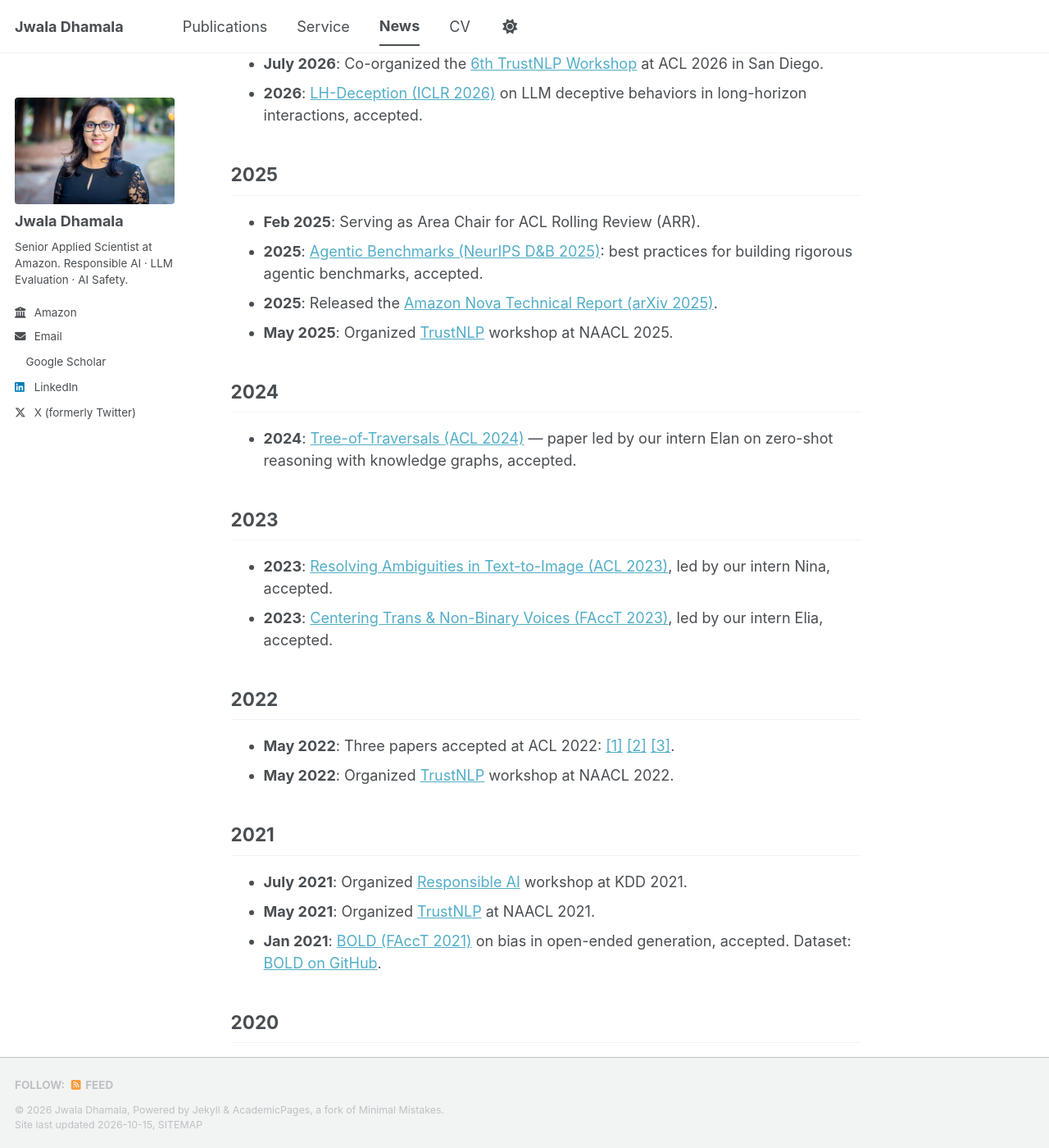
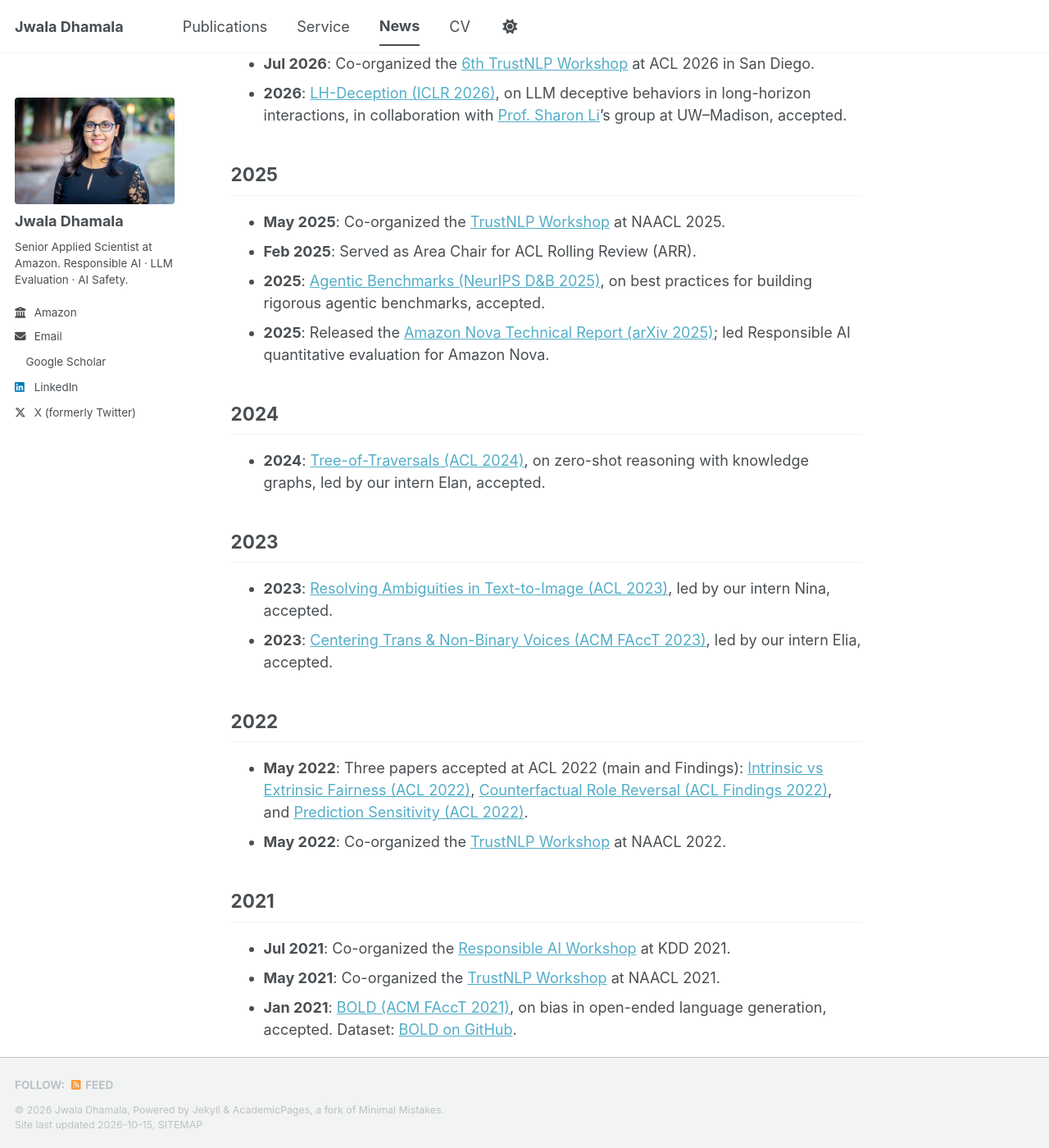
Before and after one commit to jwaladhamala/jwaladhamala.github.io, a Jekyll site: the page built from _pages/news.md, in a window 1280 px wide and 1400 px high, scrolled down 244 px. Shown: the whole window at 82% size. Built offline with Jekyll 4.4.1, drawn with Linux system fonts in a browser that asks for light colours; a style sheet for code colours, icons or effects is not loaded; some of the changed text lies outside the part shown.

Commit message:
Nova 1.0/2.0 RAI eval lead in bio; venue labels on research links; fix Intrinsic vs Extrinsic Fairness arXiv link; news consistency pass

```diff
--- a/_pages/news.md
+++ b/_pages/news.md
@@ -7,46 +7,46 @@ author_profile: true
 ## 2026
 
 - **Aug 2026**: Released [From Interpretability to Control](https://arxiv.org/abs/2608.11171), a retrospective on six years of the TrustNLP Workshop.
-- **July 2026**: Co-organized the [6th TrustNLP Workshop](https://trustnlpworkshop.github.io/) at ACL 2026 in San Diego.
-- **2026**: [LH-Deception (ICLR 2026)](https://arxiv.org/abs/2510.03999) on LLM deceptive behaviors in long-horizon interactions, accepted.
+- **Jul 2026**: Co-organized the [6th TrustNLP Workshop](https://trustnlpworkshop.github.io/) at ACL 2026 in San Diego.
+- **2026**: [LH-Deception (ICLR 2026)](https://arxiv.org/abs/2510.03999), on LLM deceptive behaviors in long-horizon interactions, in collaboration with [Prof. Sharon Li](https://pages.cs.wisc.edu/~sharonli/)'s group at UW–Madison, accepted.
 
 ## 2025
 
-- **Feb 2025**: Serving as Area Chair for ACL Rolling Review (ARR).
-- **2025**: [Agentic Benchmarks (NeurIPS D&B 2025)](https://arxiv.org/abs/2507.02825): best practices for building rigorous agentic benchmarks, accepted.
-- **2025**: Released the [Amazon Nova Technical Report (arXiv 2025)](https://arxiv.org/abs/2506.12103).
-- **May 2025**: Organized [TrustNLP](https://trustnlpworkshop.github.io/) workshop at NAACL 2025.
+- **May 2025**: Co-organized the [TrustNLP Workshop](https://trustnlpworkshop.github.io/) at NAACL 2025.
+- **Feb 2025**: Served as Area Chair for ACL Rolling Review (ARR).
+- **2025**: [Agentic Benchmarks (NeurIPS D&B 2025)](https://arxiv.org/abs/2507.02825), on best practices for building rigorous agentic benchmarks, accepted.
+- **2025**: Released the [Amazon Nova Technical Report (arXiv 2025)](https://arxiv.org/abs/2506.12103); led Responsible AI quantitative evaluation for Amazon Nova.
 
 ## 2024
 
-- **2024**: [Tree-of-Traversals (ACL 2024)](https://aclanthology.org/2024.acl-long.665.pdf) — paper led by our intern Elan on zero-shot reasoning with knowledge graphs, accepted.
+- **2024**: [Tree-of-Traversals (ACL 2024)](https://aclanthology.org/2024.acl-long.665.pdf), on zero-shot reasoning with knowledge graphs, led by our intern Elan, accepted.
 
 ## 2023
 
 - **2023**: [Resolving Ambiguities in Text-to-Image (ACL 2023)](https://aclanthology.org/2023.acl-long.804/), led by our intern Nina, accepted.
-- **2023**: [Centering Trans & Non-Binary Voices (FAccT 2023)](https://dl.acm.org/doi/abs/10.1145/3593013.3594078), led by our intern Elia, accepted.
+- **2023**: [Centering Trans & Non-Binary Voices (ACM FAccT 2023)](https://dl.acm.org/doi/abs/10.1145/3593013.3594078), led by our intern Elia, accepted.
 
 ## 2022
 
-- **May 2022**: Three papers accepted at ACL 2022: [[1]](https://arxiv.org/abs/2203.13928) [[2]](https://arxiv.org/abs/2203.12574) [[3]](https://arxiv.org/abs/2203.08670).
-- **May 2022**: Organized [TrustNLP](https://trustnlpworkshop.github.io/) workshop at NAACL 2022.
+- **May 2022**: Three papers accepted at ACL 2022 (main and Findings): [Intrinsic vs Extrinsic Fairness (ACL 2022)](https://arxiv.org/abs/2203.13928), [Counterfactual Role Reversal (ACL Findings 2022)](https://arxiv.org/abs/2203.12574), and [Prediction Sensitivity (ACL 2022)](https://arxiv.org/abs/2203.08670).
+- **May 2022**: Co-organized the [TrustNLP Workshop](https://trustnlpworkshop.github.io/) at NAACL 2022.
 
 ## 2021
 
-- **July 2021**: Organized [Responsible AI](https://sites.google.com/view/responsible-ai-kdd2021/home) workshop at KDD 2021.
-- **May 2021**: Organized [TrustNLP](https://trustnlpworkshop.github.io/) at NAACL 2021.
-- **Jan 2021**: [BOLD (FAccT 2021)](https://arxiv.org/pdf/2101.11718.pdf) on bias in open-ended generation, accepted. Dataset: [BOLD on GitHub](https://github.com/amazon-research/bold).
+- **Jul 2021**: Co-organized the [Responsible AI Workshop](https://sites.google.com/view/responsible-ai-kdd2021/home) at KDD 2021.
+- **May 2021**: Co-organized the [TrustNLP Workshop](https://trustnlpworkshop.github.io/) at NAACL 2021.
+- **Jan 2021**: [BOLD (ACM FAccT 2021)](https://arxiv.org/pdf/2101.11718.pdf), on bias in open-ended language generation, accepted. Dataset: [BOLD on GitHub](https://github.com/amazon-research/bold).
 
 ## 2020
 
-- **Dec 2020**: Panelist on AI fairness discussion at NeurIPS 2020: [Watch here](https://www.youtube.com/watch?v=qB52spVRIvQ).
-- **Oct 2020**: [Efficient NAS for Sentence-Pair Tasks (EMNLP Workshop 2020)](https://arxiv.org/abs/2010.04249) with intern Ansel, accepted.
-- **Feb 2020**: [Embedded High-Dim Bayesian Optimization (MedIA 2020)](https://www.sciencedirect.com/science/article/abs/pii/S1361841520300360) accepted.
-- **Feb 2020**: Successfully defended PhD: [Thesis (RIT 2020)](https://scholarworks.rit.edu/theses/10350/).
+- **Dec 2020**: Panelist on AI fairness discussion at NeurIPS 2020: [panel video](https://www.youtube.com/watch?v=qB52spVRIvQ).
+- **Oct 2020**: [Efficient NAS for Sentence-Pair Tasks (EMNLP Workshop 2020)](https://arxiv.org/abs/2010.04249), led by our intern Ansel, accepted.
+- **Feb 2020**: [Embedded High-Dim Bayesian Optimization (MedIA 2020)](https://www.sciencedirect.com/science/article/abs/pii/S1361841520300360), accepted.
+- **Feb 2020**: Successfully defended Ph.D.: [Thesis (RIT 2020)](https://scholarworks.rit.edu/theses/10350/).
 
 ## 2019 and earlier
 
 - **Dec 2019**: Joined Amazon Alexa NU-AI as Research Scientist.
-- **Jun 2019**: [Graph BO-VAE (MICCAI 2019)](https://arxiv.org/abs/1907.01406) finalist for Young Scientist Award.
-- **Oct 2018**: [S2S-LSH (IEEE Sensors Letters / NeurIPS ML4H 2018)](https://arxiv.org/pdf/1811.06106.pdf) accepted.
-- **Sep 2018**: [Generative-Model Bayesian Optimization (MICCAI 2018)](https://arxiv.org/abs/2005.07804) finalist for Young Scientist Award.
+- **Jun 2019**: [Graph BO-VAE (MICCAI 2019)](https://arxiv.org/abs/1907.01406), finalist for Young Scientist Award.
+- **Oct 2018**: [S2S-LSH (IEEE Sensors Letters / NeurIPS ML4H 2018)](https://arxiv.org/pdf/1811.06106.pdf), accepted.
+- **Sep 2018**: [Generative-Model Bayesian Optimization (MICCAI 2018)](https://arxiv.org/abs/2005.07804), finalist for Young Scientist Award.
```
Also changed, not shown: _pages/about.md (+10 -10 lines), _publications/2022-05-02-intrinsic-extrinsic-fairness.md (+1 -1 lines).
